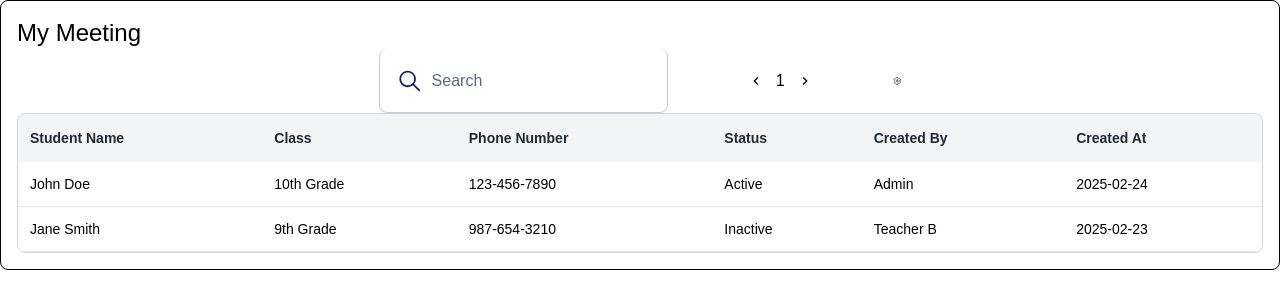
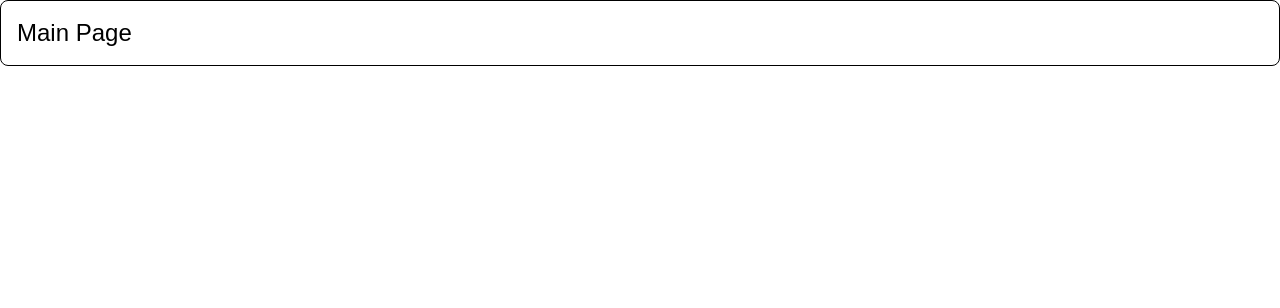
Before and after one commit to ashish2445/intelliclick-frontend-CRM, a Next.js app: page / in a window 1280 px wide. Shown: the top 308 px of the page. Built offline with nearby package versions, Linux system fonts and the light colour scheme.

Commit message:
added home page as per ui

```diff
--- a/src/app/page.tsx
+++ b/src/app/page.tsx
@@ -137,28 +137,7 @@ const data = [
 const TablesContainer: React.FC = () => {
   return (
     <div className="border border-black border-r p-4 rounded-lg dark:invert">
-      <h1 className="text-2xl">My Meeting</h1>
-      <div className="flex flex-col justify-center items-center">
-        {data.length > 0 ? (
-          <>
-            {/* Search and pagination container, only shown when data is available */}
-            <div className="flex justify-center items-center gap-20">
-              <SearchBox />
-              <div className="flex justify-center items-center gap-3">
-                <MdKeyboardArrowLeft />
-                {1}
-                <MdOutlineKeyboardArrowRight />
-              </div>
-              <IoSettingsOutline />
-            </div>
-            {/* Table displayed when data is available */}
-            <DynamicTable columns={columns} data={data} />
-          </>
-        ) : (
-          // Show image when there is no data
-          <Image src="/EmptyImg.svg" alt="No data available" priority width={200} height={200} />
-        )}
-      </div>
+      <h1 className="text-2xl">Main Page</h1>
     </div>
   );
 };
--- a/src/components/SearchBox.tsx
+++ b/src/components/SearchBox.tsx
@@ -11,7 +11,7 @@ const SearchBox: React.FC = () => {
 
   return (
     // <div className="flex items-center justify-center border-l border-r border-b border-gray-300 rounded-lg text-gray-500 h-16 width-[800px] text-base font-normal gap-2 text-center px-2">
-    <div className="flex items-center justify-center border-l border-r border-b border-[#C6CCE0] rounded-lg text-[#C6CCE0] h-16 w-full text-base font-normal gap-2 text-center px-4">
+    <div className="flex items-center justify-center border-l border-r border-b border-[#C6CCE0] rounded-lg text-[#C6CCE0] h-10 w-full text-base font-normal gap-2 text-center p-4">
       <IoIosSearch size={32} color="#0D2167" />
       <input
         type="text"
```
Also changed, not shown: src/containers/statisticsContainer.tsx (+45 -8 lines).
